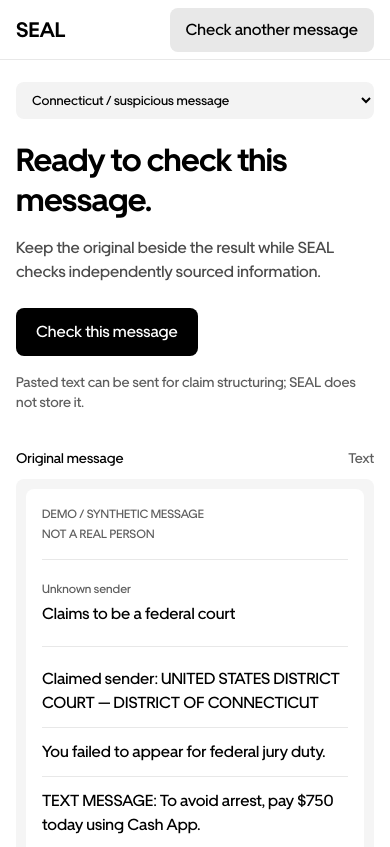
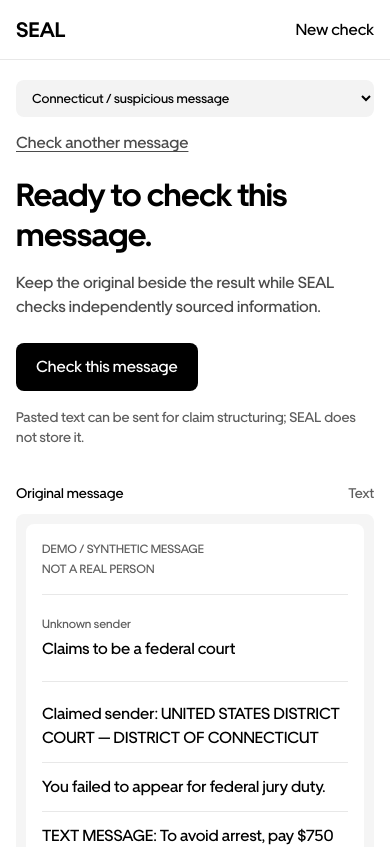
Before and after one commit to Davemafy/seal, a Next.js app: page /demo in a window 390 px wide. Shown: the top 847 px of the page. Built offline with nearby package versions, Linux system fonts and the light colour scheme.

Commit message:
Remove redundant desktop header chrome

```diff
--- a/app/browse/page.tsx
+++ b/app/browse/page.tsx
@@ -22,15 +22,9 @@ export default function Browse(){
    <div className="rail-foot"><strong>Public sources only</strong><span>Every item links back to the issuing court or agency.</span></div>
   </aside>
 
-  <header className="seal-nav">
+  <header className="seal-nav mobile-only-nav">
    <a href="/" className="mobile-brand">SEAL</a>
-   <div className="seal-nav-main">
-    <span className="seal-nav-title">Browse real cases</span>
-    <span className="seal-nav-proof">Original public sources</span>
-   </div>
-   <div className="seal-nav-actions">
-    <a href="/" className="nav-action browse-check-link">Check a message</a>
-   </div>
+   <a href="/" className="mobile-nav-action">Check</a>
   </header>
 
   <section className="browse-shell">
--- a/app/seal-app.tsx
+++ b/app/seal-app.tsx
@@ -418,18 +418,11 @@ async function upload(uploaded:File){
    <div className="rail-spacer"/>
    <div className="rail-foot"><strong>Check the source</strong><span>Open the court pages behind each finding.</span></div>
   </aside>
-  <header className="seal-nav">
+  <header className="seal-nav mobile-only-nav">
    <a href="/" className="mobile-brand">SEAL</a>
-   <div className="seal-nav-main">
-    <span className="seal-nav-title">{text?'Review':'Check a message'}</span>
-    <span className="seal-nav-proof">{text?(busy?(status||'Checking sources'):verification?'Independent source check':'Message ready'):'Your file stays in this browser'}</span>
-   </div>
-   <div className="seal-nav-actions">
-    {!text?<a href="/browse" className="nav-link">Browse real cases</a>:<>
-     {verification&&<button className="nav-link nav-link-button" type="button" onClick={replayStory}>Play review</button>}
-     <button className="nav-action" type="button" onClick={clear}>Check another message</button>
-    </>}
-   </div>
+   {!text
+    ?<a href="/browse" className="mobile-nav-action">Browse</a>
+    :<button className="mobile-nav-action mobile-nav-button" type="button" onClick={clear}>New check</button>}
   </header>
 
   {!text?
@@ -557,6 +550,7 @@ async function upload(uploaded:File){
        </select>}
        {verification&&<button type="button" className="story-replay" onClick={replayStory}>Play review</button>}
        {verification&&<a href="#full-evidence" className="full-evidence-link">Full evidence</a>}
+       <button type="button" className="review-new-check" onClick={clear}>Check another message</button>
       </div>
 
       {!verification?
--- a/app/workspace.css
+++ b/app/workspace.css
@@ -25,21 +25,12 @@
 .rail-foot{display:grid;gap:4px;margin:0 12px;padding-top:16px;border-top:1px solid var(--line);color:#5e5e5e;font-size:12px;line-height:18px}
 .rail-foot strong{color:#000;font-weight:500}
 .seal-nav,.entry-shell,.review-shell,.seal-footer{grid-column:2;min-width:0}
-.seal-nav{min-height:60px;padding:0 64px;display:flex;justify-content:space-between;align-items:center;gap:32px;border-bottom:1px solid var(--line);background:#fff}
+.seal-nav{display:none}
 .mobile-brand{display:none}
-.seal-mark{justify-self:start;text-decoration:none;font-size:24px;font-weight:800;letter-spacing:-.035em}
-.seal-mark span{font-size:9px;vertical-align:top;margin-left:3px}
-.seal-nav-main{min-width:0;display:flex;align-items:center;gap:16px}
-.seal-nav-title{color:#000;font-size:14px;line-height:20px;font-weight:500;white-space:nowrap}
-.seal-nav-proof{position:relative;min-width:0;padding-left:17px;color:#777;font-size:12px;line-height:20px;white-space:nowrap;overflow:hidden;text-overflow:ellipsis}
-.seal-nav-proof::before{content:"";position:absolute;left:0;top:4px;width:1px;height:12px;background:var(--line-strong)}
-.seal-nav-actions{display:flex;align-items:center;justify-content:flex-end;gap:18px;flex:none}
-.nav-link{border:0;padding:0;background:transparent;color:#000;font:inherit;font-size:14px;line-height:20px;font-weight:500;text-decoration:none}
-.nav-link:hover{text-decoration:underline;text-underline-offset:4px}
-.nav-link-button{cursor:pointer}
-.nav-action{min-height:40px;display:inline-flex;align-items:center;justify-content:center;border:0;border-radius:8px;padding:10px 16px;background:var(--tertiary);color:#000;font-size:14px;line-height:20px;font-weight:500;text-decoration:none}
-.nav-action:hover,.demo-link:hover,.replay-button:hover{background:#dedede}
-.entry-shell{width:100%;max-width:1180px;min-height:calc(100svh - 148px);margin:0 auto;padding:56px 64px 72px;display:grid;grid-template-columns:minmax(260px,.72fr) minmax(420px,1.28fr);grid-template-areas:"intro form";column-gap:56px;align-content:center;align-items:center}
+.mobile-nav-action{color:#000;font-size:14px;line-height:20px;font-weight:500;text-decoration:none}
+.mobile-nav-button{border:0;padding:0;background:transparent;font:inherit;cursor:pointer}
+.mobile-nav-action:hover{text-decoration:underline;text-underline-offset:4px}
+.entry-shell{width:100%;max-width:1180px;min-height:calc(100svh - 80px);margin:0 auto;padding:64px 64px 72px;display:grid;grid-template-columns:minmax(260px,.72fr) minmax(420px,1.28fr);grid-template-areas:"intro form";column-gap:56px;align-content:center;align-items:center}
 .entry-copy{grid-area:intro}
 .entry-copy h1{margin:0;max-width:440px;font-size:52px;font-weight:700;line-height:60px;letter-spacing:-.02em}
 .entry-copy>p{max-width:420px;margin:20px 0 0;color:#4b4b4b;font-size:18px;line-height:28px}
@@ -304,19 +295,16 @@
 @media(max-width:900px){
  .seal-app{display:block}
  .workspace-rail{display:none}
- .seal-nav{padding-inline:36px}
- .mobile-brand{display:block;text-decoration:none;font-size:21px;font-weight:700}
+ .seal-nav.mobile-only-nav{min-height:60px;display:flex;align-items:center;justify-content:space-between;gap:20px;padding:0 36px;border-bottom:1px solid var(--line);background:#fff}
+ .mobile-brand{display:block;color:#000;text-decoration:none;font-size:21px;font-weight:700}
  .entry-shell{grid-template-columns:1fr;grid-template-areas:"intro" "form";max-width:760px;min-height:auto;padding-block:40px;row-gap:28px}
  .review-hero{grid-template-columns:1fr;grid-template-areas:"decision" "document"}
  .decision-pane{position:static}
  .source-signal{grid-template-columns:1fr}
 }
 @media(max-width:599px){
- .seal-nav,.seal-footer{padding-inline:16px}
- .seal-nav{min-height:60px}
- .seal-nav-main{display:none}
- .seal-nav-actions{gap:12px}
- .nav-link{font-size:13px}
+ .seal-nav.mobile-only-nav,.seal-footer{padding-inline:16px}
+ .seal-nav.mobile-only-nav{min-height:60px}
  .entry-shell,.review-shell{padding:28px 16px 40px}
  .entry-shell{row-gap:28px;align-content:start}
  .entry-copy h1{max-width:360px;font-size:40px;line-height:48px;letter-spacing:-.015em}
@@ -404,6 +392,8 @@
 .review-tools select{max-width:290px;padding:10px 34px 10px 12px;border:0;border-radius:8px;background:var(--secondary);font-size:13px}
 .review-tools .story-replay{min-height:38px;padding:9px 13px}
 .full-evidence-link{color:#4b4b4b;font-size:13px;text-decoration:underline;text-underline-offset:3px}
+.review-new-check{border:0;padding:0;background:transparent;color:#4b4b4b;font-size:13px;line-height:20px;font-weight:500;text-decoration:underline;text-underline-offset:3px;cursor:pointer}
+.review-new-check:hover{color:#000}
 .precheck h1,.decision h1{max-width:560px;margin:0;font-size:44px;line-height:52px;font-weight:700;letter-spacing:-.02em}
 .precheck>p,.decision-summary{max-width:520px;margin:16px 0 0;color:#4b4b4b;font-size:16px;line-height:24px}
 .decision-claim{margin-top:30px;padding-top:20px;border-top:1px solid var(--line)}
```
